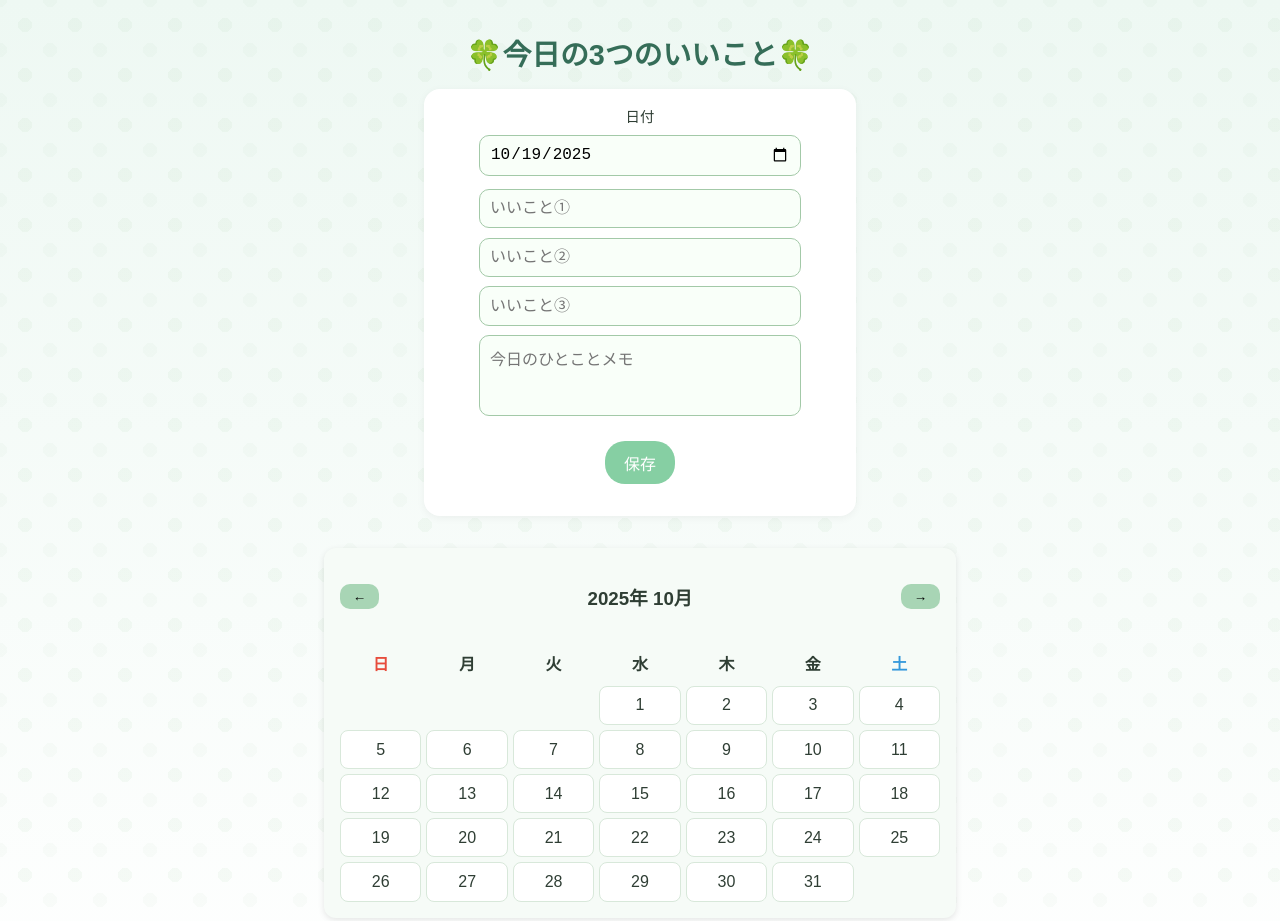
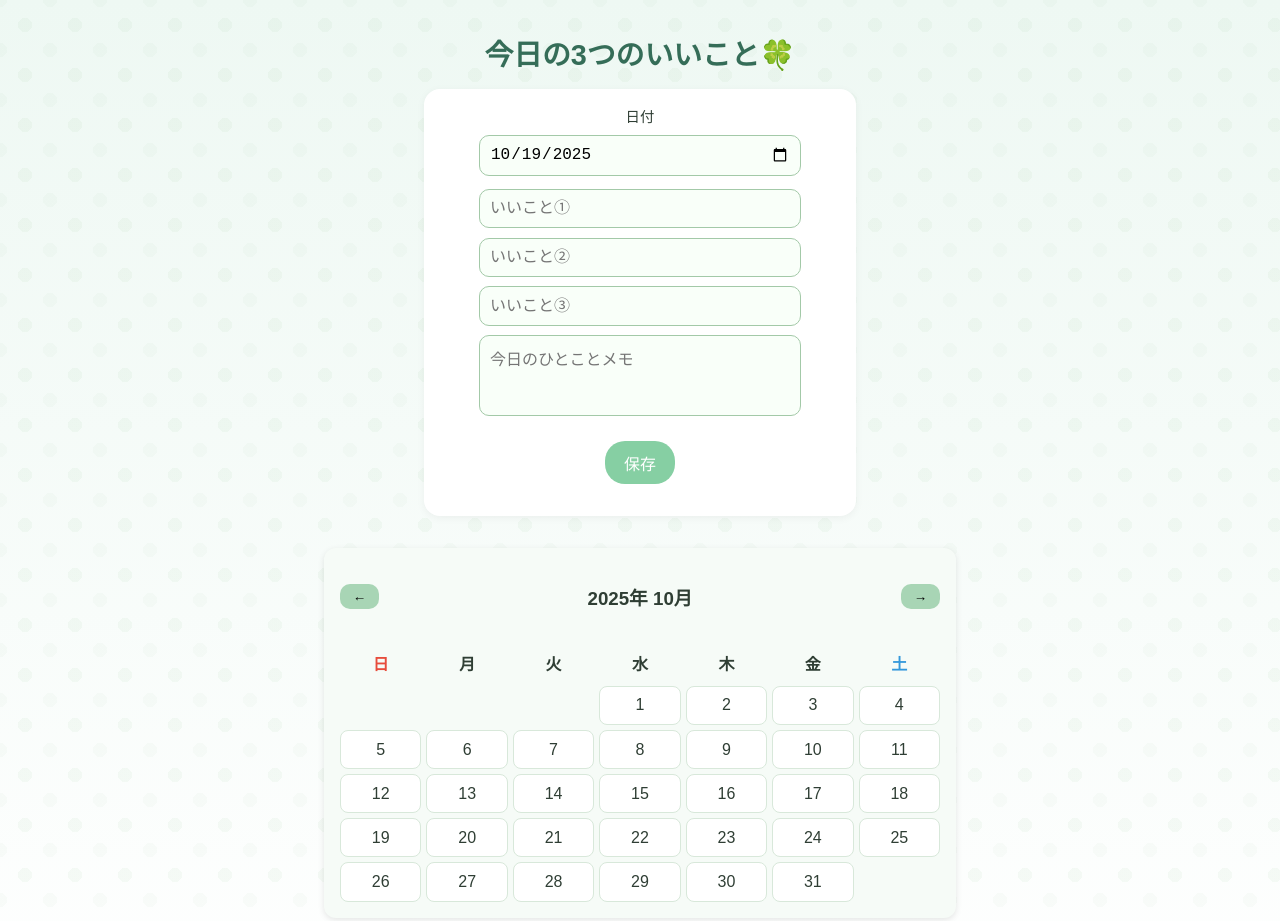
Before and after one commit to foo-man/three-good-things, a plain HTML site: page index.html in a window 1280 px wide. Shown: the top 921 px of the page. Drawn offline with Linux system fonts and the light colour scheme.

Commit message:
Add files via upload

```diff
--- a/index.html
+++ b/index.html
@@ -144,7 +144,7 @@ h1{ color:#356d58; font-size:1.8rem; margin:1rem 0; }
 </head>
 <body>
 
-<h1>🍀今日の3つのいいこと🍀</h1>
+<h1>今日の3つのいいこと🍀</h1>
 
 <div class="input-card">
   <label for="entryDateInput" style="display:block;font-size:0.9rem;margin-bottom:4px;">日付</label>
```
